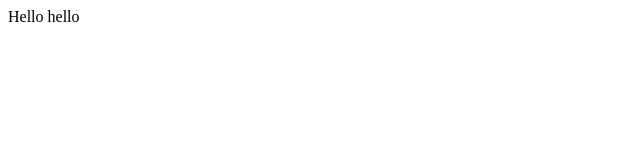
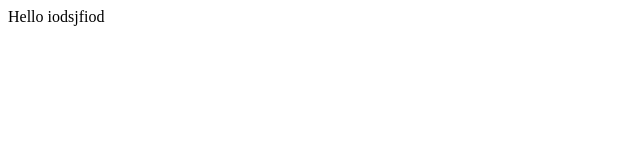
Before and after one commit to Sanketmundada/custom-helper-hooks, a React (Vite) app in the folder packages/example/: page / in a window 1280 px wide. Shown: the top 160 px of the page, without its empty margins (0-640 px from the left). Built offline with nearby package versions, Linux system fonts and the light colour scheme.

Commit message:
🐛 FIX: Test

```diff
--- a/packages/example/src/App.tsx
+++ b/packages/example/src/App.tsx
@@ -1,7 +1,7 @@
 import React from 'react';
 
 const App: React.FC = () => {
-  return <div>Hello hello</div>;
+  return <div>Hello iodsjfiod</div>;
 };
 
 export default App;
```
